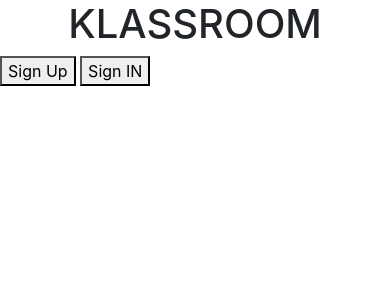
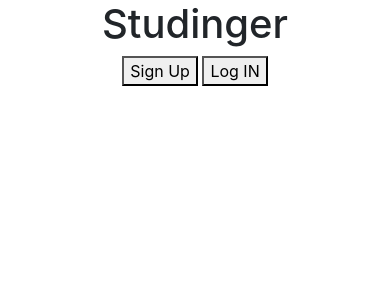
Before and after one commit to panikinator/CS50X-FP, a Flask app: page / in a window 390 px wide. Shown: the top 300 px of the page. Run offline with Flask 2, Linux system fonts and the light colour scheme; some libraries are stand-ins or nearby versions.

Commit message:
tried to make site more responsive

```diff
--- a/templates/index.html
+++ b/templates/index.html
@@ -1,15 +1,24 @@
 {% extends "layout.html" %}
 
 {% block title %}
-   INTRO
+   About
 {% endblock %}
 
 {% block body %}
-  <h1>KLASSROOM</h1>
-   <a href="/signup">
-     <button>Sign Up</button>
-   </a>
-   <a href="/login">
-     <button>Sign IN</button>
-   </a>
+<div class="row">
+
+  <div class="col-sm-10">
+    <h1>Studinger</h1>
+  </div>
+
+  <div class="col-sm-2 text-center">
+    <a href="/signup">
+      <button>Sign Up</button>
+    </a>
+    <a href="/login">
+      <button>Log IN</button>
+    </a>
+   </div>
+
+</div>
 {% endblock %}
--- a/templates/layout.html
+++ b/templates/layout.html
@@ -8,13 +8,15 @@
 
     <link href="/static/styles.css" rel="stylesheet">
 
-    <title>Klassroom: {% block title %}{% endblock %}</title>
+    <title>Studinger: {% block title %}{% endblock %}</title>
 
 </head>
 <body>
     <div>
+    <div class="container-fluid">
     {% block body %}
     {% endblock %}
     </div>
+    </div>
 </body>
 </html>
```
Also changed, not shown: templates/login.html (+15 -7 lines), templates/signup.html (+9 -2 lines).
